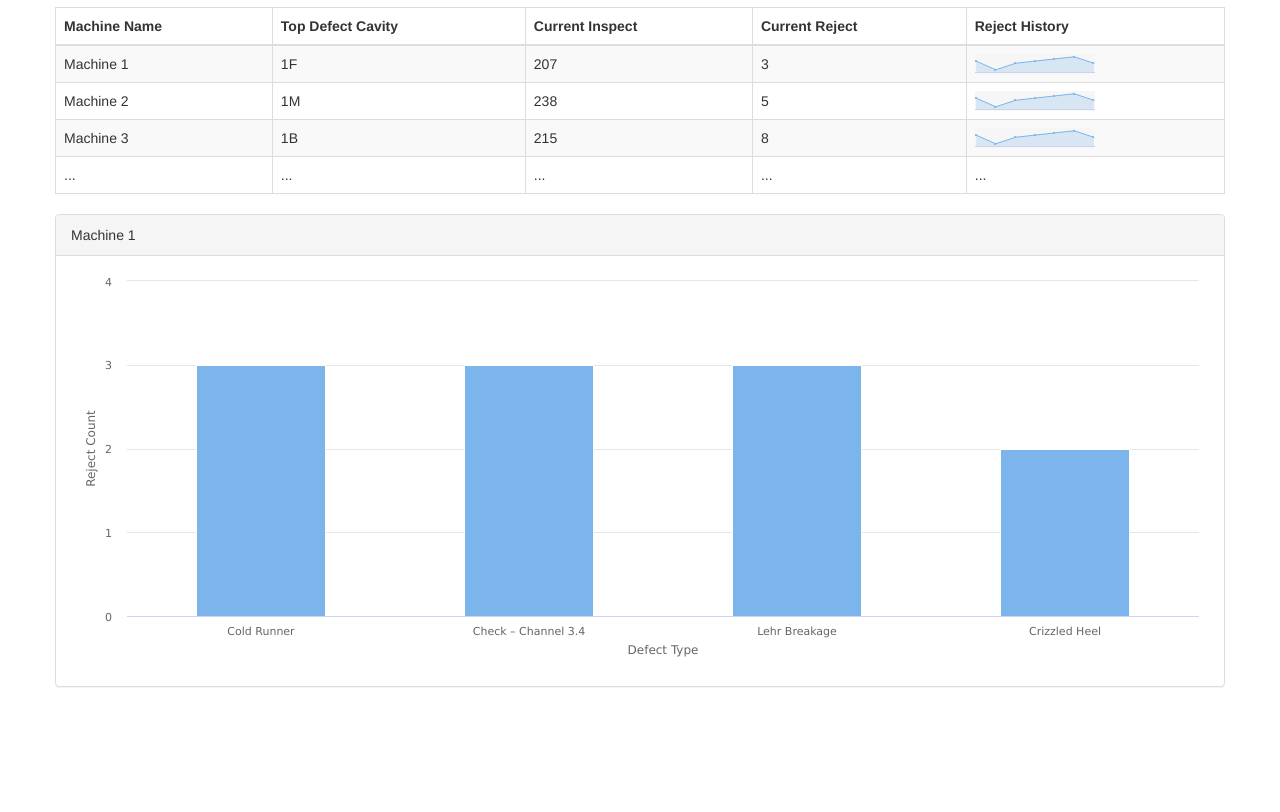
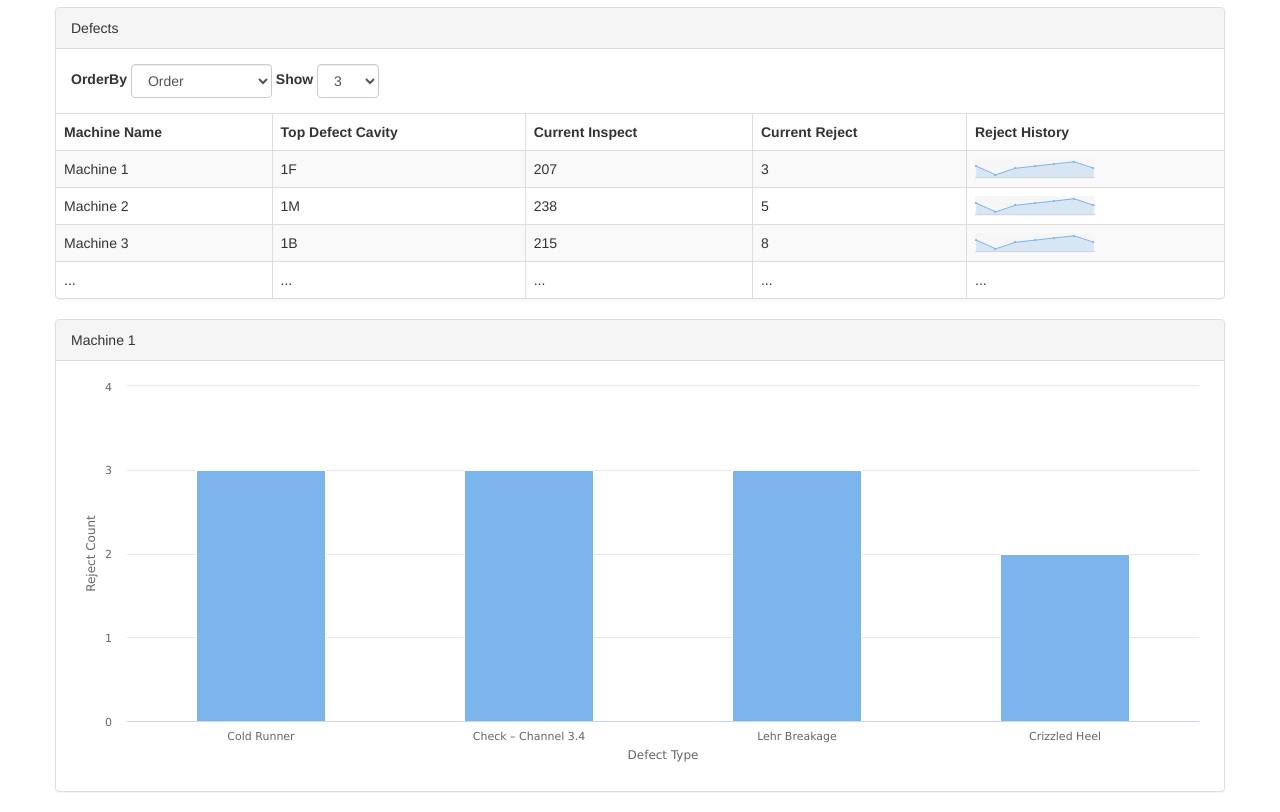
Before and after one commit to dancomp71/AnchorGlassTest, a website: page wwwroot/index.html in a window 1280 px wide. Shown: the part 113-925 px from the top of the page. Before the commit the page ends 820 px from the top, so only its background shows below. Drawn offline with nearby package versions, Linux system fonts and the light colour scheme.

Commit message:
added sort and limitTo

```diff
--- a/wwwroot/index.html
+++ b/wwwroot/index.html
@@ -19,13 +19,22 @@
             padding: 40px 15px;
             text-align: center;
         }
+
+        .highlight {
+            background-color: #B6BF64;
+        }
     </style>
 </head>
 <body>
     <nav class="navbar navbar-inverse navbar-fixed-top">
         <div class="container">
             <div class="navbar-header">
-                <button type="button" class="navbar-toggle collapsed" data-toggle="collapse" data-target="#navbar" aria-expanded="false" aria-controls="navbar">
+                <button type="button"
+                        class="navbar-toggle collapsed"
+                        data-toggle="collapse"
+                        data-target="#navbar"
+                        aria-expanded="false"
+                        aria-controls="navbar">
                     <span class="sr-only">Toggle navigation</span>
                     <span class="icon-bar"></span>
                     <span class="icon-bar"></span>
@@ -46,6 +55,26 @@
         </div>
         <div class="row">
             <div ng-controller="TableCtrl">
+                <div class="panel panel-default">
+                    <div class="panel-heading">Defects</div>
+                    <div class="panel-body">
+                        <form class="form-inline">
+                            <div class="form-group">
+                                <label for="orderBySelect">OrderBy</label>
+                                <select ng-model="orderBy" class="form-control" id="orderBySelect" ng-change="orderByChanged($event)">
+                                    <option value="order">Order</option>
+                                    <option value="machineName">Machine Name</option>
+                                </select>
+                            </div>
+                            <div class="form-group">
+                                <label for="limitToSelect">Show</label>
+                                <select ng-model="limitTo" class="form-control" id="limitToSelect" ng-change="limitToChanged($event)">
+                                    <option value="3">3</option>
+                                    <option value="10">10</option>
+                                </select>
+                            </div>
+                        </form>
+                    </div>
                     <table class="table table-bordered table-striped table-hover">
                         <thead>
                             <tr>
@@ -57,7 +86,8 @@
                             </tr>
                         </thead>
                         <tbody>
-                        <tr ng-repeat="machine in machines" ng-if="$index < 3" ng-click="showChart($event,machine)">
+                            <!--<tr ng-repeat="machine in machines " ng-if="$index < 3" ng-click="showChart($event,machine)">-->
+                            <tr ng-repeat="machine in machines | orderBy: orderBy | limitTo: limitTo" ng-click="showChart($event,machine)">
                                 <td scope="row">{{machine.machineName}}</td>
                                 <td>{{machine.topDefectCavity}}</td>
                                 <td>{{machine.currentInspectCount}}</td>
@@ -74,6 +104,7 @@
                         </tbody>
                     </table>
                 </div>
+            </div>
 
         </div>
         <div class="row">
--- a/wwwroot/scripts/app.js
+++ b/wwwroot/scripts/app.js
@@ -10,6 +10,14 @@ app.controller('TableCtrl', function ($scope, $http, $timeout) {
         url: 'sampleApiOutput.json',
         dataType: 'json',
         contentType: 'application/json'
+    };
+    $scope.orderBy = "order";
+    $scope.limitTo = "3";
+    $scope.orderByChanged = function ($event) {
+        $timeout($scope.updateSparkline, 100);
+    };
+    $scope.limitToChanged = function ($event) {
+        $timeout($scope.updateSparkline, 100);
     };
     $scope.showChart = function ($event, machine) {
         $event.stopPropagation();
@@ -42,7 +50,20 @@ app.controller('TableCtrl', function ($scope, $http, $timeout) {
         };
         Highcharts.chart($("#chart")[0], options, null);
     };
-    var SparkLine = function (options) {
+    $scope.updateSparkline = function () {
+        var $tds = $('div[data-sparkline]');
+        for (var i = 0; i < $tds.length; i += 1) {
+            var $td = $($tds[i]);
+            var ary = $td.data('sparkline');
+            var series = [{
+                    data: ary,
+                    pointStart: 1
+                }];
+            $scope.sparkLine({ series: series, chart: { renderTo: $td[0] } });
+        }
+        angular.element($($tds[0])[0]).click();
+    };
+    $scope.sparkLine = function (options) {
         var defaultOptions = {
             chart: {
                 renderTo: (options.chart && options.chart.renderTo),
@@ -134,7 +155,7 @@ app.controller('TableCtrl', function ($scope, $http, $timeout) {
     $scope.machines = [];
     $http(request)
         .then(function (response) {
-        $scope.machines = response.data.sort(function (a, b) { return a.order > b.order ? 1 : -1; });
+        $scope.machines = response.data; //.sort((a, b) => a.order < b.order ? 1 : -1);
         $scope.machines.map(function (machine) {
             machine.rejectHistorySparkline = machine.rejectHistory.map(function (a) { return a.rejectCount; });
             return machine;
@@ -142,18 +163,6 @@ app.controller('TableCtrl', function ($scope, $http, $timeout) {
     }, function (err) {
         console.log(err);
     });
-    $timeout(function () {
-        var $tds = $('div[data-sparkline]');
-        for (var i = 0; i < $tds.length; i += 1) {
-            var $td = $($tds[i]);
-            var ary = $td.data('sparkline');
-            var series = [{
-                    data: ary,
-                    pointStart: 1
-                }];
-            SparkLine({ series: series, chart: { renderTo: $td[0] } });
-        }
-        angular.element($($tds[0])[0]).click();
-    }, 100);
+    $timeout($scope.updateSparkline, 100);
 });
 //# sourceMappingURL=app.js.map
```
Also changed, not shown: scripts/app.js (+24 -15 lines), scripts/app.ts (+29 -17 lines), wwwroot/scripts/app.ts (+29 -17 lines), 2 other files. Lines whose indentation alone changed are shown as unchanged.
